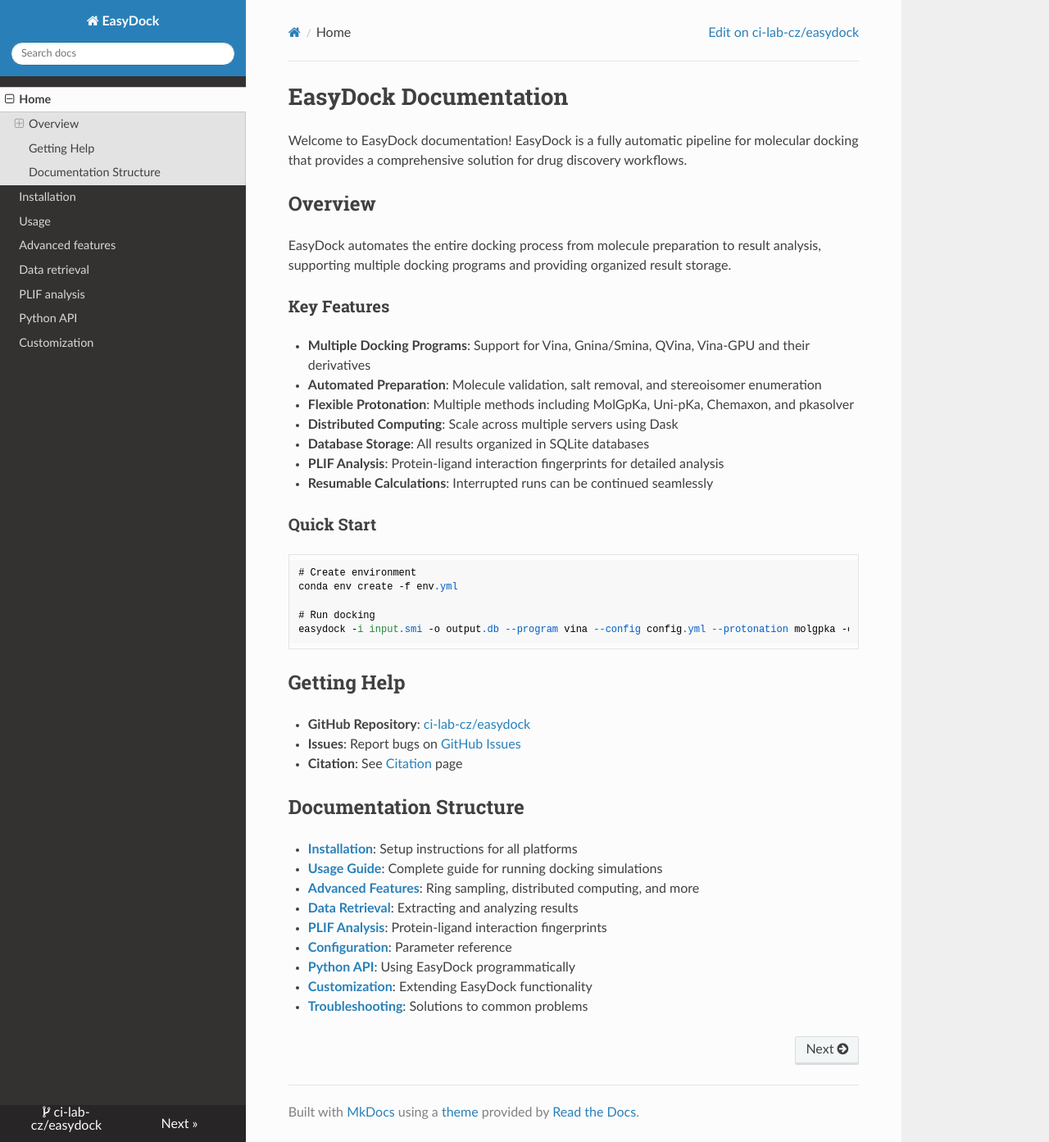
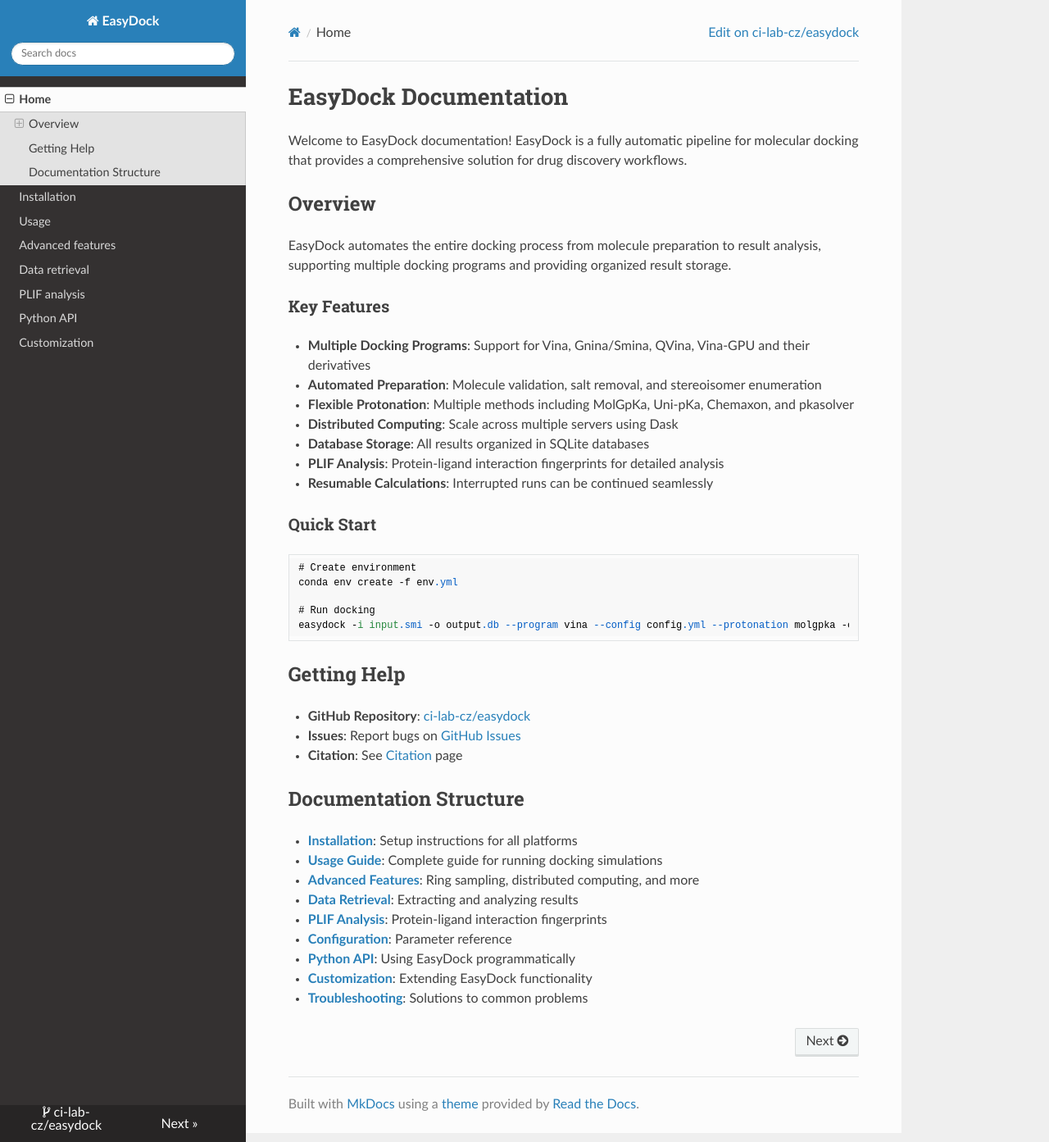
Before and after one commit to ci-lab-cz/easydock, an MkDocs documentation site: the page built from docs/index.md, in a window 1280 px wide and 1393 px high. Shown: the whole window at 82% size. Built offline with MkDocs 1.6.1, drawn with Linux system fonts in a browser that asks for light colours; nearby versions of some CDN libraries.

Commit message:
Update extra.css to make code block fancy

```diff
--- a/docs/styles/extra.css
+++ b/docs/styles/extra.css
@@ -24,8 +24,8 @@
 
 /* Code block container */
 .rst-content div.highlight pre {
-    padding: 0.5em 0.75em;
-    margin: 0.4em 0;
+    padding: 0.25em 0.75em !important;
+    margin: 0.3em 0 !important;
     font-size: 0.95em;
     line-height: 1.45;
 }
```
